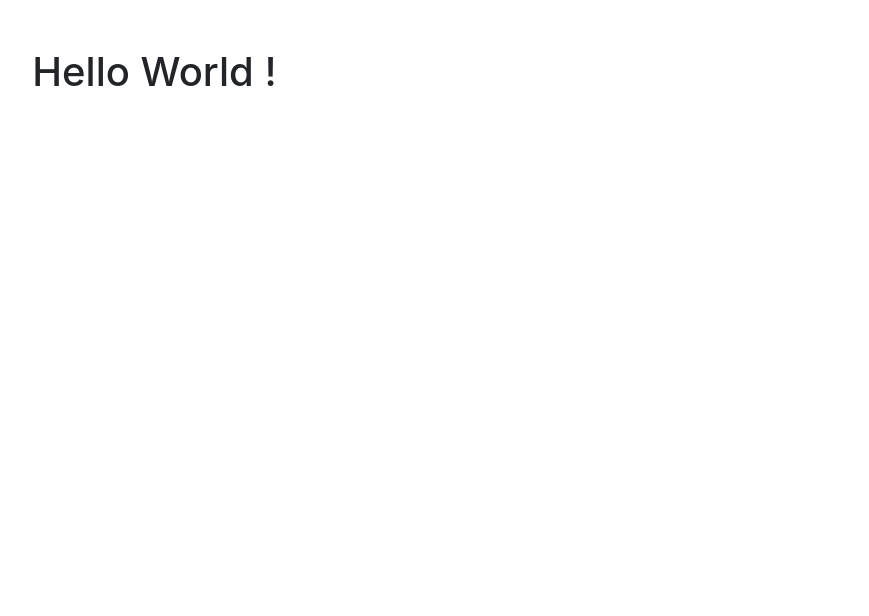
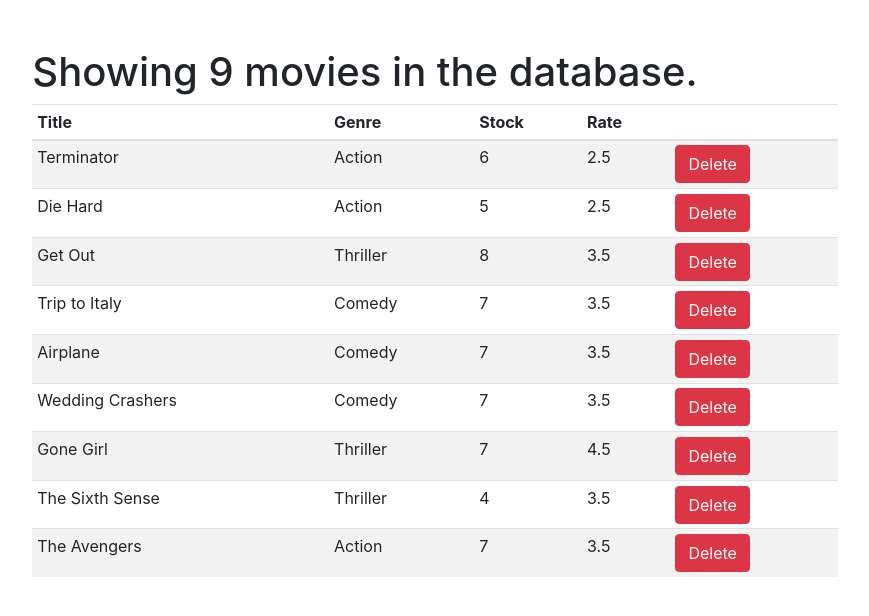
Before and after one commit to YoussefSherif10/Movie_Table_React, a React (Create React App) app: page / in a window 1280 px wide. Shown: the top 616 px of the page, without its empty margins (205-1074 px from the left). Built offline with nearby package versions, Linux system fonts and the light colour scheme.

Commit message:
created the Table component to show the movies and handle delete. Modified index.js to render the Table component instead of the App component.

```diff
--- /dev/null
+++ b/src/components/table.jsx
@@ -0,0 +1,79 @@
+import React, {Component} from "react";
+import {getMovies, deleteMovie} from "../services/fakeMovieService";
+import "bootstrap/dist/css/bootstrap.css"
+import button from "bootstrap/js/src/button";
+
+class Table extends Component {
+    state = {
+        movies: getMovies(),
+    };
+
+    render() {
+        return (
+            <div className="col-lg-8 mx-auto p-4 py-md-5">
+                <main>
+                    {this.titleText()}
+                    {this.showingMovies()}
+                </main>
+            </div>
+        );
+    }
+
+    titleText = () => {
+        if(this.state.movies.length > 1) {
+            return <h1>Showing {this.state.movies.length} movies in the database.</h1>
+        }
+        else if (this.state.movies.length === 1){
+            return <h1>Showing 1 movie in the database.</h1>
+        }
+        else {
+            return <h1>No movies in the DB.</h1>
+        }
+    }
+
+    showingMovies = () => {
+        if(this.state.movies.length === 0){
+            return ;
+        }
+
+        else {
+            return (
+                <div className="table-responsive">
+                    <table className="table table-striped table-sm">
+                        <thead>
+                        <tr>
+                            <th scope="col">Title</th>
+                            <th scope="col">Genre</th>
+                            <th scope="col">Stock</th>
+                            <th scope="col">Rate</th>
+                            <th scope="col"></th>
+                        </tr>
+                        </thead>
+                        <tbody>
+                        {this.state.movies.map( movie => {
+                            return (
+                                <tr>
+                                    <td>{movie.title}</td>
+                                    <td>{movie.genre.name}</td>
+                                    <td>{movie.numberInStock}</td>
+                                    <td>{movie.dailyRentalRate}</td>
+                                    <td><button className="btn btn-danger" onClick={() => this.handleDelete(movie._id)}>
+                                        Delete
+                                    </button></td>
+                                </tr>
+                            );
+                        })}
+                        </tbody>
+                    </table>
+                </div>
+            );
+        }
+    }
+
+    handleDelete = (id) => {
+        deleteMovie(id);
+        this.setState({movies: getMovies()})
+    }
+}
+
+export default Table;
--- a/src/index.js
+++ b/src/index.js
@@ -5,11 +5,12 @@
 import reportWebVitals from './reportWebVitals';
 import 'bootstrap/dist/css/bootstrap.css';
 import 'font-awesome/css/font-awesome.css';
+import Table from "./components/table";
 
 const root = ReactDOM.createRoot(document.getElementById('root'));
 root.render(
   <React.StrictMode>
-    <App />
+    <Table />
   </React.StrictMode>
 );
 
```
